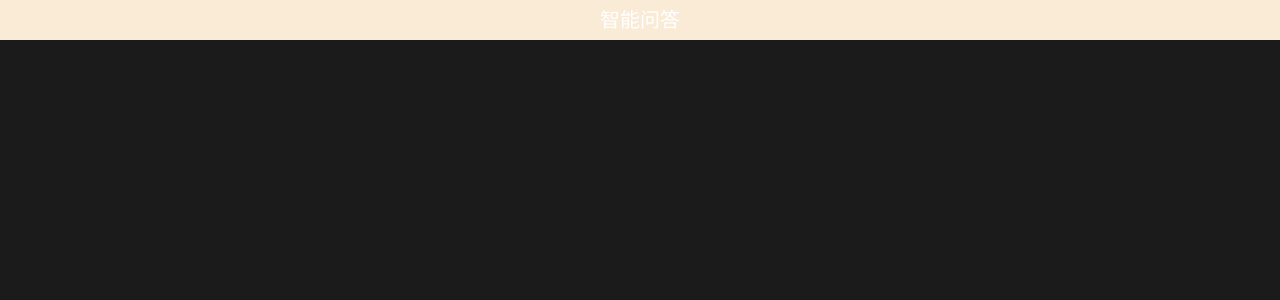
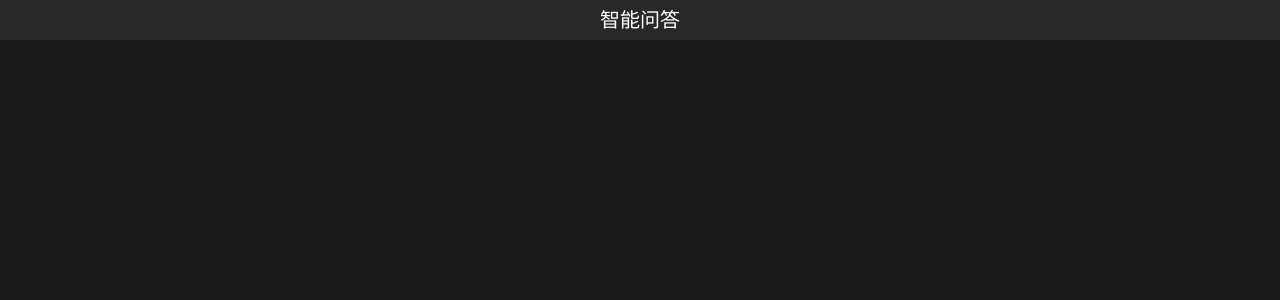
Before and after one commit to zenggpzqbx/depseek-react-ai, a Next.js app: page / in a window 1280 px wide. Shown: the top 300 px of the page. Built offline with nearby package versions, Linux system fonts and the light colour scheme.

Commit message:
style:主页样式修改

```diff
--- a/src/app/page.module.css
+++ b/src/app/page.module.css
@@ -12,7 +12,10 @@
     line-height: 40px;
     text-align: center;
     font-size: 20px;
+    background-color: var(--background-color);
+    color: var(--font-color);
 }
 .item:hover{
-    background-color: antiquewhite;
+    background-color: var(--main-background-color);
+    color: var(--font-color);
 }
--- a/src/styles/index.css
+++ b/src/styles/index.css
@@ -8,14 +8,16 @@
 
 html.dark {
     --background-color: #1b1b1c;
+    --main-background-color: rgba(255, 255, 255, .06);
     --font-color: #fff;
-    --border-color: rgba(255, 255, 255, .06);;
+    --border-color: rgba(255, 255, 255, .06);
     --msg-background-color: #2c2c2e;
     --msg-text-color: #f9fafb;
 }
 
 html.light {
     --background-color: #f9fafb;
+    --main-background-color: rgba(0, 0, 0, .04);
     --font-color: #000;
     --border-color: rgba(0, 0, 0, .04);
     --msg-background-color: #edf3fe;
```
